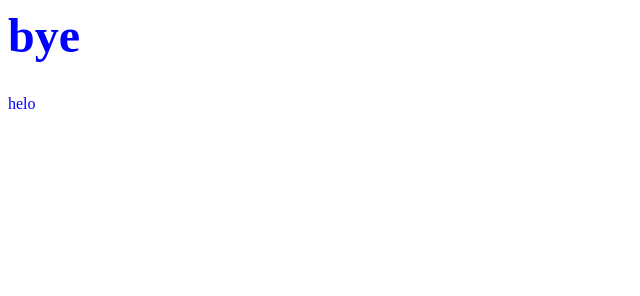
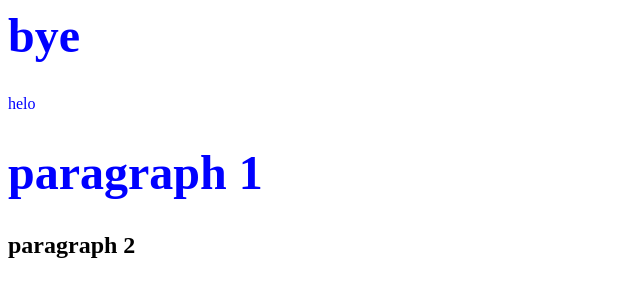
Before and after one commit to tktony/SSH_key_remote, a plain HTML site: page index.html in a window 1280 px wide. Shown: the whole page, without its empty margins (0-640 px from the left). Drawn offline with Linux system fonts and the light colour scheme.

Commit message:
added 2 headers

```diff
--- a/index.html
+++ b/index.html
@@ -9,6 +9,8 @@
 			P  {color:blue}
 		</STYLE>
 		<p>helo</p>
+		<H1>paragraph 1</H1>
+		<H2>paragraph 2</H2>
 	</body>
 
 </html>
```
